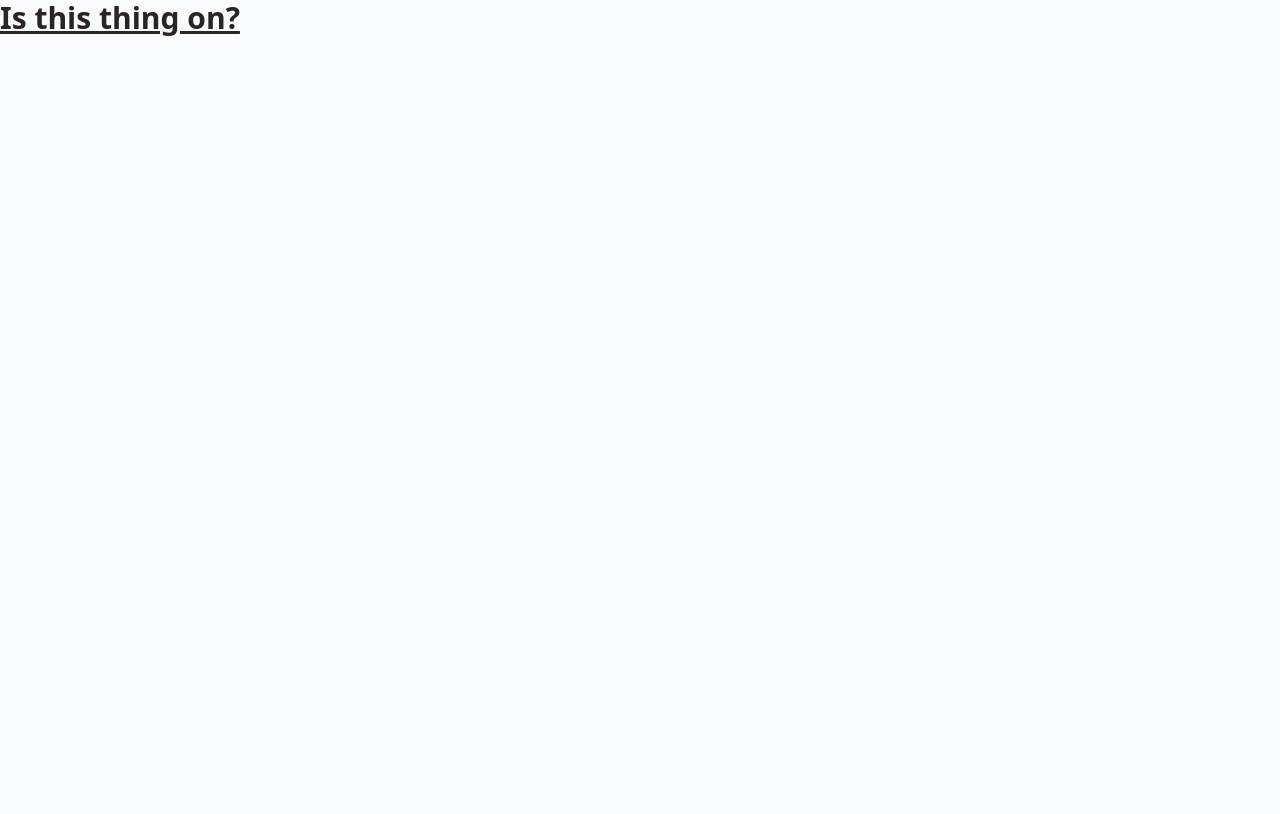
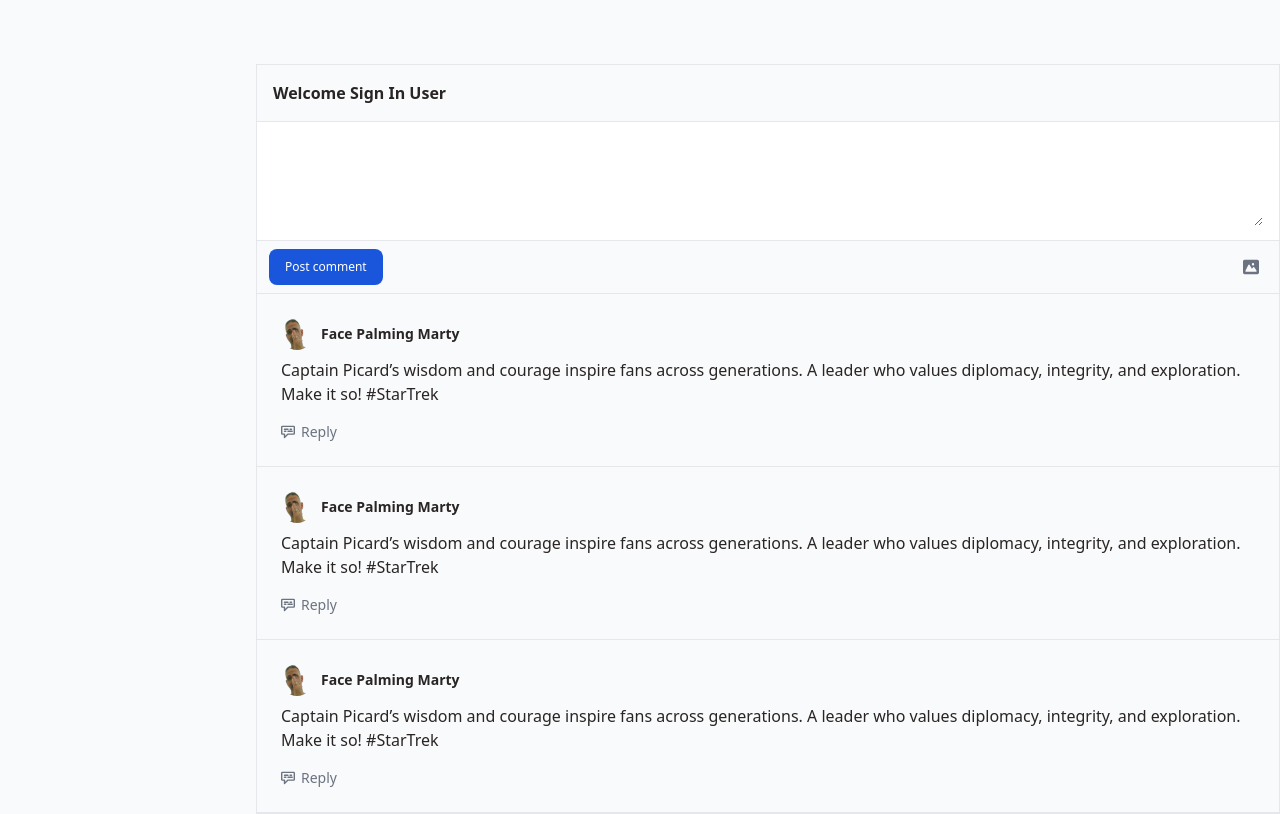
Before and after one commit to dd-fullstack-cohort-47/example-capstone, a Next.js app in the folder frontend/: page / in a window 1280 px wide. Built offline with nearby package versions, Linux system fonts and the light colour scheme.

Commit message:
Added initial home page

```diff
--- /dev/null
+++ b/frontend/src/app/(index)/(home)/page.tsx
@@ -0,0 +1,56 @@
+import React from "react";
+import {ThreadCard} from "@/components/thread-card";
+
+export default function Home() {
+
+
+	return (
+		<>
+
+			<main className="container grid mx-auto">
+				<div className="col-span-full p-0 border border-base-content">
+					<h1 className="text-3x p-4 font-bold">Welcome Sign In User</h1>
+					<form>
+						<div className="w-full border-y border-gray-200">
+							<div className="px-4 py-2 bg-white dark:bg-gray-800">
+								<label htmlFor="comment" className="sr-only">Your Post</label>
+								<textarea
+									id="comment"
+									rows={4}
+									className="w-full px-0 text-sm text-gray-900 bg-white border-0 dark:bg-gray-800 focus:ring-0 dark:text-white dark:placeholder-gray-400">
+				</textarea>
+
+							</div>
+							<div className="flex items-center justify-between px-3 py-2 border-t dark:border-gray-600">
+								<button type="submit"
+								        className="inline-flex items-center py-2.5 px-4 text-xs font-medium text-center text-white bg-blue-700 rounded-lg focus:ring-4 focus:ring-blue-200 dark:focus:ring-blue-900 hover:bg-blue-800">
+									Post comment
+								</button>
+								<div className="flex ps-0 space-x-1 rtl:space-x-reverse sm:ps-2">
+
+
+									<button type="button"
+									        className="inline-flex justify-center items-center p-2 text-gray-500 rounded cursor-pointer hover:text-gray-900 hover:bg-gray-100 dark:text-gray-400 dark:hover:text-white dark:hover:bg-gray-600">
+										<svg className="w-4 h-4" aria-hidden="true" xmlns="http://www.w3.org/2000/svg" fill="currentColor"
+										     viewBox="0 0 20 18">
+											<path
+												d="M18 0H2a2 2 0 0 0-2 2v14a2 2 0 0 0 2 2h16a2 2 0 0 0 2-2V2a2 2 0 0 0-2-2Zm-5.5 4a1.5 1.5 0 1 1 0 3 1.5 1.5 0 0 1 0-3Zm4.376 10.481A1 1 0 0 1 16 15H4a1 1 0 0 1-.895-1.447l3.5-7A1 1 0 0 1 7.468 6a.965.965 0 0 1 .9.5l2.775 4.757 1.546-1.887a1 1 0 0 1 1.618.1l2.541 4a1 1 0 0 1 .028 1.011Z"/>
+										</svg>
+										<span className="sr-only">Upload image</span>
+
+									</button>
+								</div>
+							</div>
+						</div>
+					</form>
+					<ThreadCard />
+					<ThreadCard />
+					<ThreadCard />
+				</div>
+			</main>
+
+
+		</>
+
+	)
+}
--- /dev/null
+++ b/frontend/src/app/(index)/layout.tsx
@@ -0,0 +1,19 @@
+import {twMerge} from "tailwind-merge";
+import {LayoutProps} from "@/utils/interfaces/NextComponent";
+
+export default function ({children}: LayoutProps) {
+	const isCollapsed = false
+	return (
+		<div className="flex items-start">
+			<div
+				id="main-content"
+				className={twMerge(
+					"relative h-full w-full overflow-y-auto pt-16",
+					isCollapsed ? "lg:ml-[4.5rem]" : "lg:ml-64",
+				)}
+			>
+				{children}
+			</div>
+		</div>
+	)
+}
--- a/frontend/src/app/(index)/page.tsx
+++ /dev/null
@@ -1,12 +0,0 @@
-import React from "react";
-
-export default function Home() {
-	return (
-		<>
-		<h1 className="text-3xl font-bold underline">Is this thing on?</h1>
-
-
-		</>
-
-	)
-}
--- /dev/null
+++ b/frontend/src/components/thread-card.tsx
@@ -0,0 +1,38 @@
+
+
+
+
+
+export async function ThreadCard() {
+	return (
+		<article className="p-6 border-b border-gray-200 text-base">
+			<header className="flex justify-between items-center mb-2">
+				<div className="flex items-center">
+					<p className="inline-flex items-center mr-3 text-sm font-semibold">
+						<img
+							className="mr-2 w-8 h-8 rounded-full"
+							src={'/profile.png'}
+						/>Face Palming Marty</p>
+					<p className="text-sm ">
+						<time dateTime={"2021-09-12T12:00:00Z"}
+						      title={'2021-09-12T12:00:00Z'}>
+						</time>
+					</p>
+				</div>
+			</header>
+			<p className="">Captain Picard’s wisdom and courage inspire fans across generations. A leader who values diplomacy, integrity, and exploration. Make it so! #StarTrek</p>
+			<div className="flex items-center mt-4 space-x-4">
+				<button type="button"
+				        className="flex items-center text-sm text-gray-500 hover:underline dark:text-gray-400 font-medium">
+					<svg className="mr-1.5 w-3.5 h-3.5" aria-hidden="true" xmlns="http://www.w3.org/2000/svg" fill="none"
+					     viewBox="0 0 20 18">
+						<path stroke="currentColor" strokeLinecap="round" strokeLinejoin="round" strokeWidth="2"
+						      d="M5 5h5M5 8h2m6-3h2m-5 3h6m2-7H2a1 1 0 0 0-1 1v9a1 1 0 0 0 1 1h3v5l5-5h8a1 1 0 0 0 1-1V2a1 1 0 0 0-1-1Z"/>
+					</svg>
+					Reply
+				</button>
+			</div>
+		</article>
+	)
+
+}
```
Also changed, not shown: frontend/public/profile.png (added).
